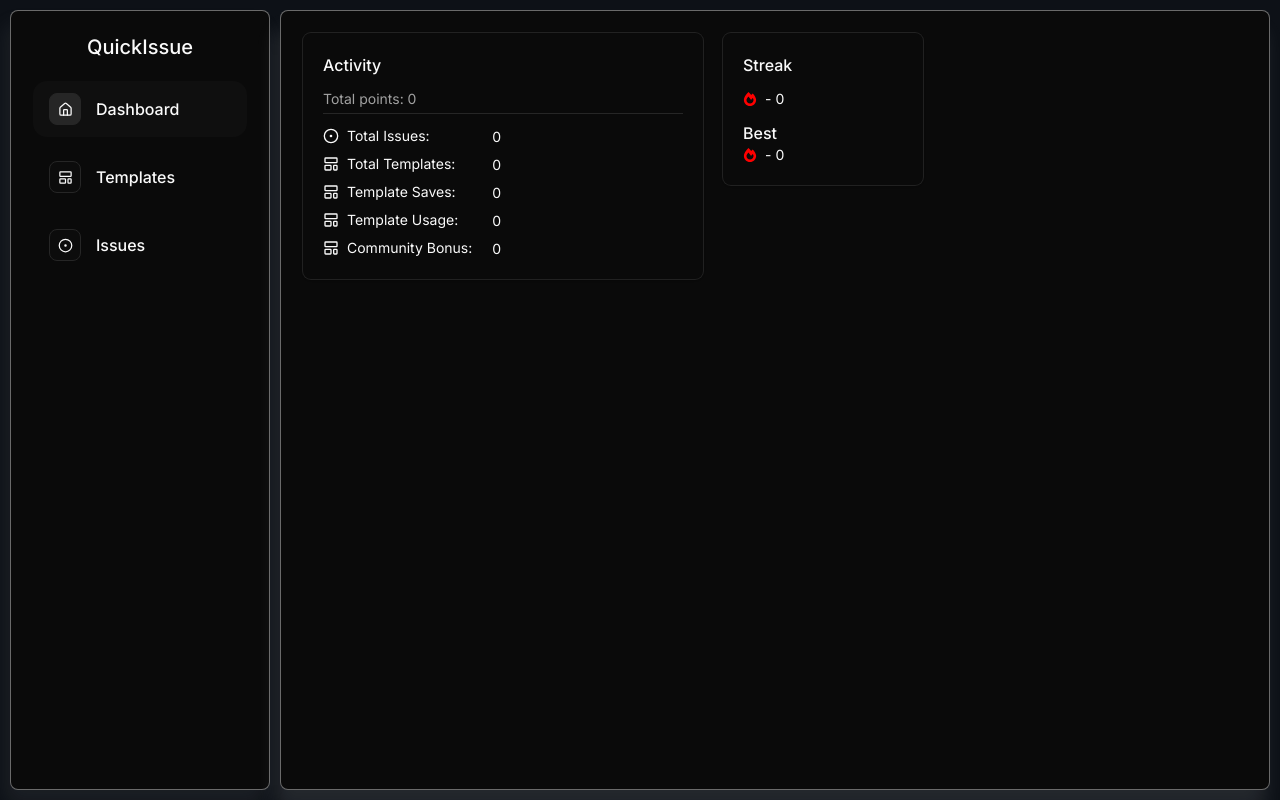
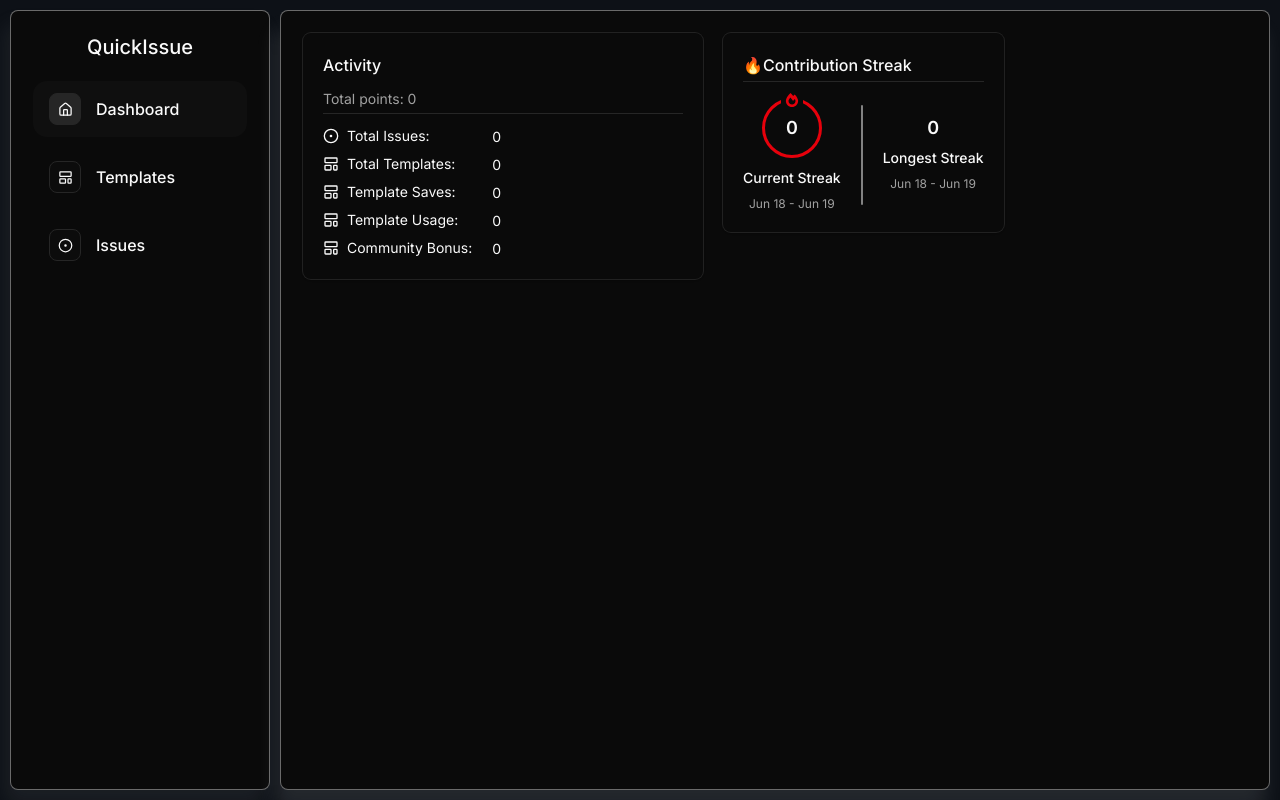
Before and after one commit to giamimino/QuickIssue, a Next.js app: page /dashboard in a window 1280 px wide. Built offline with nearby package versions, Linux system fonts and the light colour scheme.

Commit message:
feat(dashboard): streak card become more detailed and changed UI to better

```diff
--- a/src/app/dashboard/page.tsx
+++ b/src/app/dashboard/page.tsx
@@ -51,20 +51,37 @@ const DashboardHomePage = () => {
             </div>
           </CardContent>
         </Card>
-        <Card className="rounded-md w-full max-w-50 h-fit">
-          <CardContent className="flex flex-col gap-3">
-            <CardTitle>Streak</CardTitle>
-            <div>
-              <div className="flex items-center gap-2">
-                <FaFireAlt fill="#ff0000" />
-                <h1>- 0</h1>
+        <Card className="rounded-md w-full h-fit min-w-50 max-w-fit">
+          <CardContent className="flex flex-col gap-4">
+            <div className="border-b pb-1 border-border">
+              <CardTitle>🔥Contribution Streak</CardTitle>
+            </div>
+            <div className="flex gap-5">
+              <div className="flex flex-col gap-2.5 items-center">
+                <div className="w-15 h-15 relative border-3 flex items-center justify-center border-red-600 rounded-full">
+                  <span className="p-1 absolute -top-3 bg-card left-1/2 -translate-x-1/2">
+                    <FaFireAlt className="text-red-600" />
+                  </span>
+                  <h1 className="font-semibold text-[18px]">0</h1>
+                </div>
+                <div className="flex flex-col gap-2">
+                  <h1 className="font-medium">Current Streak</h1>
+                  <CardDescription className="text-xs text-center">
+                    Jun 18 - Jun 19
+                  </CardDescription>
+                </div>
               </div>
-            </div>
-            <div>
-              <CardTitle>Best</CardTitle>
-              <div className="flex items-center gap-2">
-                <FaFireAlt fill="#ff0000" />
-                <h1>- 0</h1>
+              <div className="h-25 my-auto rounded-xl w-0.5 bg-foreground/50" />
+              <div className="flex flex-col gap-2.5 items-center my-auto">
+                <div className="w-5 h-5 flex items-center justify-center">
+                  <h1 className="font-semibold text-[18px]">0</h1>
+                </div>
+                <div className="flex flex-col gap-2">
+                  <h1 className="font-medium">Longest Streak</h1>
+                  <CardDescription className="text-xs text-center">
+                    Jun 18 - Jun 19
+                  </CardDescription>
+                </div>
               </div>
             </div>
           </CardContent>
```
